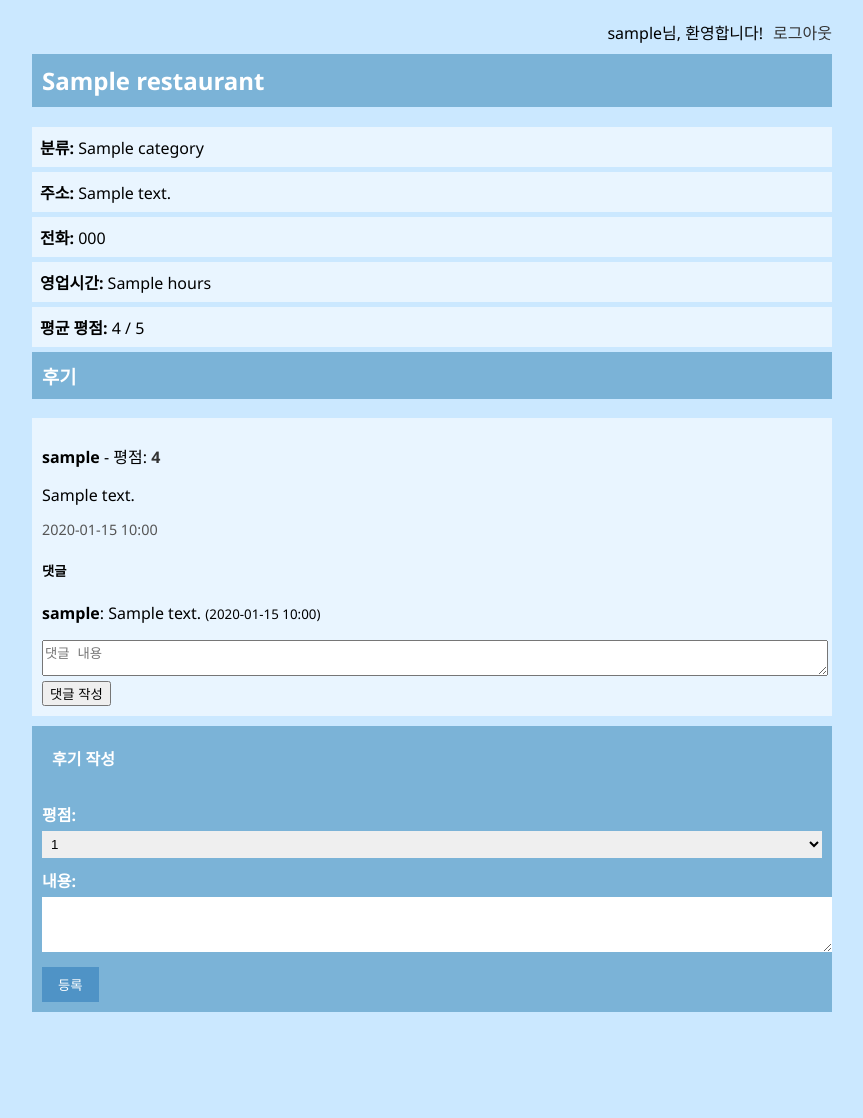
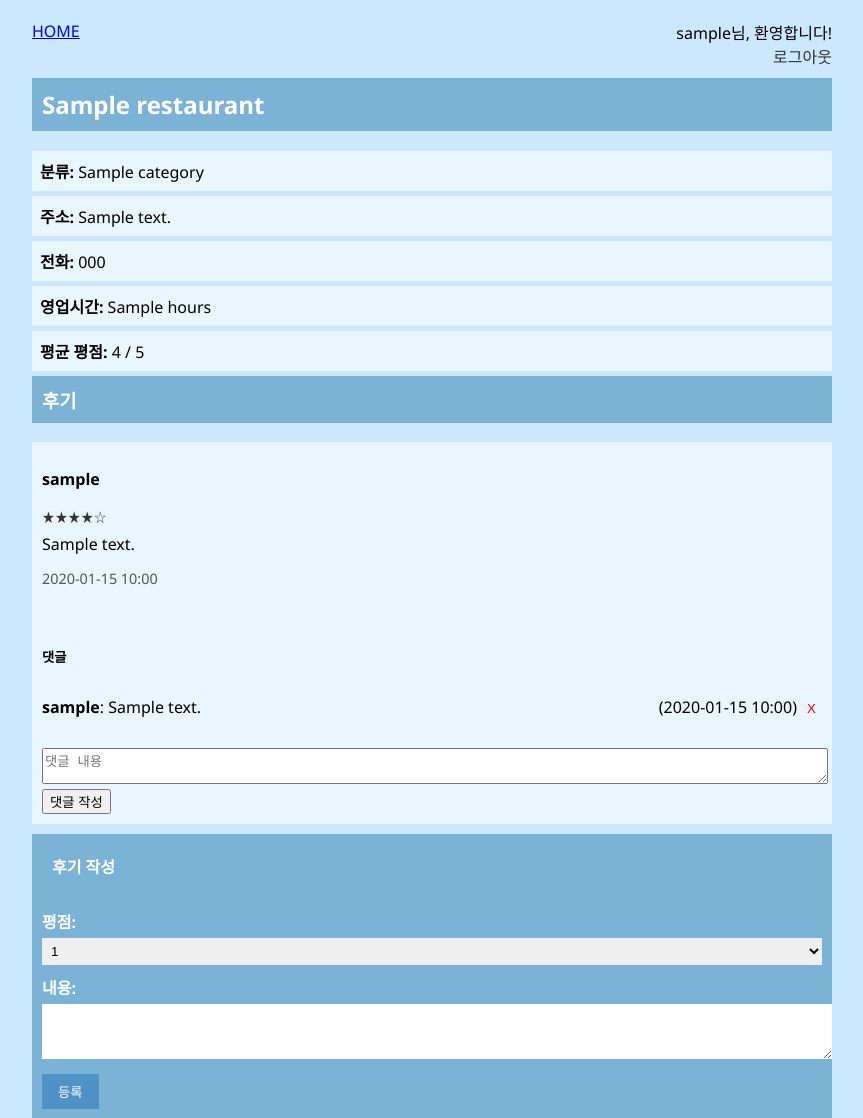
Before and after one commit to yerinirey/hungry-tmp, a Flask app: template templates/restaurant_detail.html in a window 1280 px wide. Shown: the top 1118 px of the page, without its empty margins (208-1071 px from the left). Before the commit the page ends 1012 px from the top, so only its background shows below. Run offline with Flask 3, Linux system fonts and the light colour scheme; the visitor is signed in with stand-in values (Sample User, id 1); tables that the repository leaves empty hold one stand-in row (values such as "Sample post"); the template is opened without the code that fills it: most values are stand-ins (such as "Sample title", 1, 10 or a date in 2020); parts of the project's set-up code (start-up, migrations or seed data) failed here and were passed over.

Commit message:
댓글 삭제기능, 홈버튼, 기타

```diff
--- a/app.py
+++ b/app.py
@@ -4,10 +4,10 @@ from sqlalchemy.orm import sessionmaker, scoped_session, joinedload
 from models import Base, User, Restaurant, Review, ReviewComment
 from config import Config
 from naver import fetch_from_naver
-
+from utils import render_stars
 app = Flask(__name__)
 app.config.from_object(Config)
-
+app.jinja_env.filters['stars'] = render_stars
 # DB 없으면 생성, id:root / pwd:1234 로 지정해둔 상태. .
 pre_engine = create_engine('mysql+pymysql://root:1234@localhost/')
 with pre_engine.connect() as conn:
@@ -247,6 +247,29 @@ def add_comment(review_id):
     flash('댓글이 등록되었습니다.')
     return redirect(request.referrer or url_for('index'))
 
+@app.route('/comment/delete/<int:comment_id>', methods=['POST'])
+@login_required
+def delete_comment(comment_id):
+    db = SessionLocal()
+    comment = db.query(ReviewComment).get(comment_id)
+
+    if not comment:
+        db.close()
+        flash("에러")
+        return redirect(request.referrer or url_for('index'))
+
+    if comment.user_id != session['user_id']:
+        db.close()
+        flash("에러: 권한")
+        return redirect(request.referrer or url_for('index'))
+
+    db.delete(comment)
+    db.commit()
+    db.close()
+
+    flash('댓글이 성공적으로 삭제되었습니다.')
+    return redirect(request.referrer or url_for('index'))
+
 
 if __name__ == '__main__':
     app.run(debug=True)
--- a/templates/base.html
+++ b/templates/base.html
@@ -16,12 +16,15 @@
         style="
           display: flex;
           flex-direction: row;
-          justify-content: end;
+          justify-content: space-between;
           gap: 10px;
         "
       >
-        <div>{{ session.get('username') }}님, 환영합니다!</div>
-        <div class="logout"><a href="{{ url_for('logout') }}">로그아웃</a></div>
+        <span><a href="{{url_for('index')}}">HOME</a></span>
+        <div style="display: flew; flex-direction: row;">
+          <div>{{ session.get('username') }}님, 환영합니다!</div>
+          <div class="logout"><a href="{{ url_for('logout') }}">로그아웃</a></div>
+        </div>
       </div>
       {% endif %} {% with messages = get_flashed_messages() %} {% if messages %}
       <ul class="flashes">
--- a/templates/restaurant_detail.html
+++ b/templates/restaurant_detail.html
@@ -13,24 +13,36 @@
   <div class="review">
     <p>
       <!-- rev.user_id 를 통해 username을 가져올 방법이 없나? -> reference가 여기서 쓰일 수 있다 -->
-      <span class="review-author">{{ rev.user.username }}</span> - 평점:
-      <span class="review-rating">{{ rev.rating }}</span>
+      <span class="review-author">{{ rev.user.username }}</span>
     </p>
+    <span class="review-rating">{{ rev.rating|stars }}</span>
     <p class="review-comment">{{ rev.comment }}</p>
     <p class="review-date">{{ rev.created_at.strftime("%Y-%m-%d %H:%M") }}</p>
+    <br/>
     <div class="review-comments">
       <h5>댓글</h5>
       {% if rev.comments %}
         {% for comment in rev.comments %}
-        <div class="comment">
-          <p>
-            <strong>{{ comment.user.username}}</strong>:
-            {{comment.comment}}
-            <small class="comment-date">
-              ({{comment.created_at.strftime("%Y-%m-%d %H:%M")}})
-            </small>
-          </p>
-        </div>
+          <div class="comment" style="display: flex; flex-direction: row;justify-content: space-between; margin: 30px 0">
+            <div>
+            <span style="font-weight:bold">{{ comment.user.username}}</span>:
+            <span>{{comment.comment}}</span>
+
+          </div>
+          <div>
+          <span class="comment-date">
+            ({{comment.created_at.strftime("%Y-%m-%d %H:%M")}})
+          </span>
+            {% if session['user_id'] == comment.user_id %}
+            <form action="{{url_for('delete_comment', comment_id=comment.id)}}"
+                  method="post"
+                  style="display:inline;">
+                  <button type="submit" style="border:none; background:none; color:red; cursor:pointer;">X</button>
+            </form>
+            {% endif %}
+          </div>
+          </div>
+
         {% endfor %}
       {% else %}
         <p>댓글을 작성해보세요..</p>
--- a/templates/restaurants.html
+++ b/templates/restaurants.html
@@ -27,11 +27,14 @@
 
   <div class="restaurant-list">
     {% for rest in restaurants %}
-      <div class="restaurant-item">
+      <div class="restaurant-item" style="display:flex; flex-direction:row; justify-content: space-between;">
+        <div>
         {{ loop.index }}.
         <a href="{{ url_for('restaurant_reviews', board=board, rest_id=rest.id) }}">
           {{ rest.name }}
         </a>
+      </div>
+        <span>★{{rest.avg_rating}}</span>
       </div>
     {% else %}
       <p>등록된 식당이 없습니다.</p>
--- /dev/null
+++ b/utils.py
@@ -0,0 +1,16 @@
+# gpt_generated; 평점 예쁘게 나타내는 마크업 유틸 써보기
+from markupsafe import Markup
+
+def render_stars(rating: float) -> str:
+    full_stars = int(rating)
+    half_star = 1 if 0.25 <= rating - full_stars < 0.75 else 0
+    if rating - full_stars >= 0.75:
+        full_stars += 1
+        half_star = 0
+    empty_stars = 5 - full_stars - half_star
+
+    stars = '★' * full_stars
+    if half_star:
+        stars += '★'  # 반개짜리가 없네
+    stars += '☆' * empty_stars
+    return Markup(stars)
```
